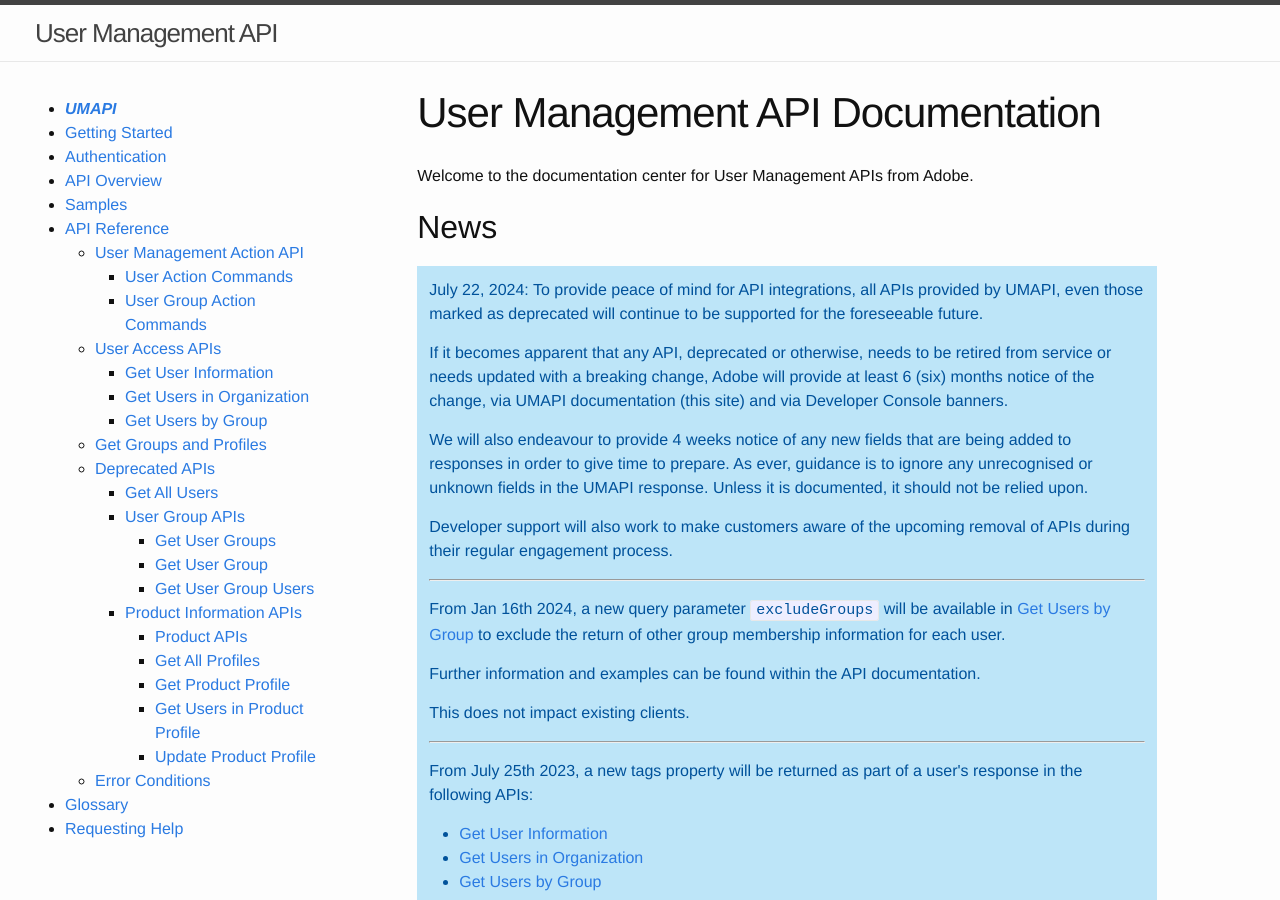
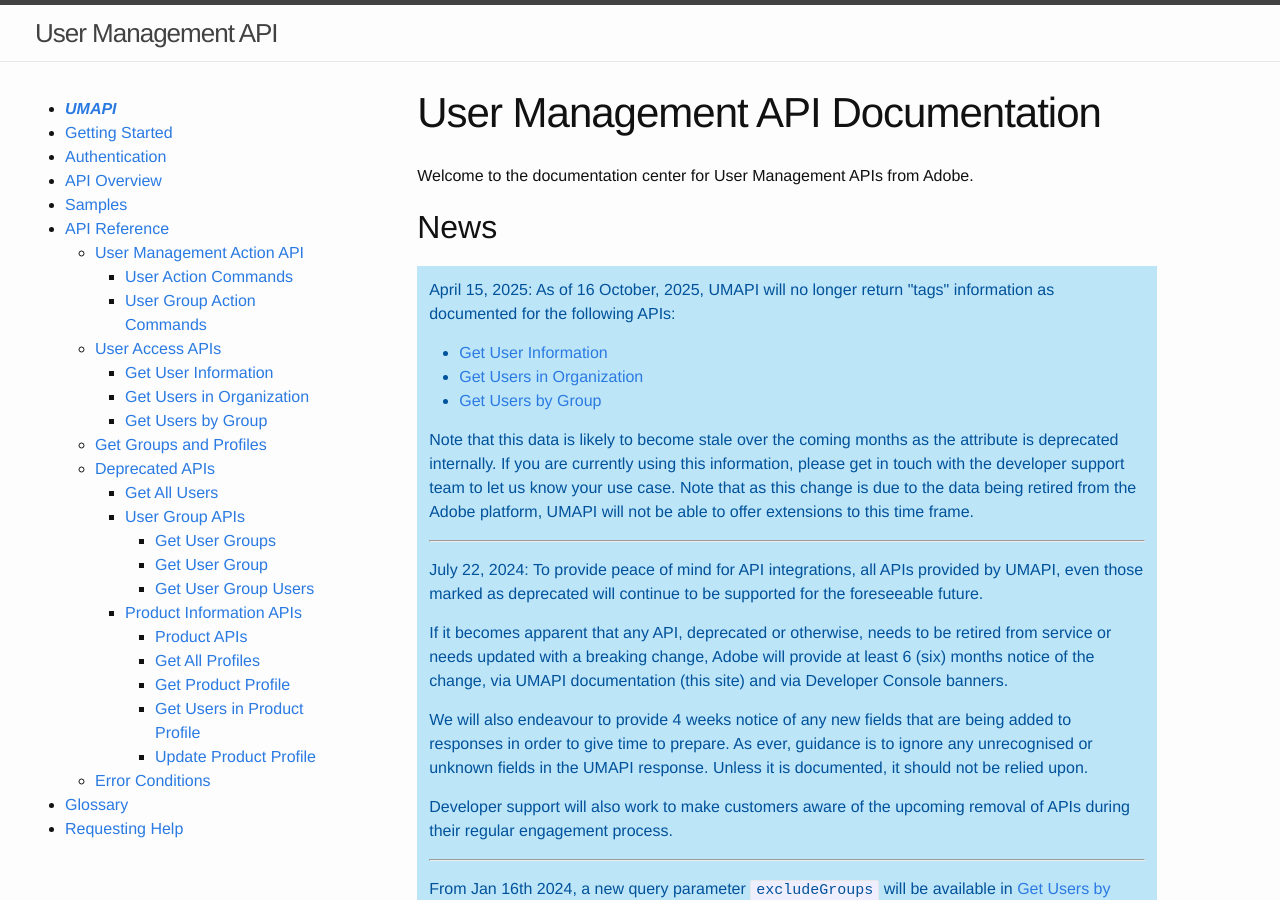
Before and after one commit to adobe-apiplatform/umapi-documentation, a Jekyll site: the page built from docs/en/index.md, in a window 1280 px wide and 900 px high. Built offline with Jekyll 4.4.1, drawn with Linux system fonts in a browser that asks for light colours.

Commit message:
Announcement for deprecation and removal of tags

```diff
--- a/docs/en/index.md
+++ b/docs/en/index.md
@@ -11,6 +11,14 @@
 
 <h2>News</h2>
 <div class="isa_info">
+<p>April 15, 2025: As of 16 October, 2025, UMAPI will no longer return "tags" information as documented for the following APIs:</p>
+	<ul>
+		<li><a href="api/getUser.html">Get User Information</a></li>
+		<li><a href="api/getUsersWithPage.html">Get Users in Organization</a></li>
+		<li><a href="api/getUsersByGroup.html">Get Users by Group</a></li>
+	</ul>
+<p>Note that this data is likely to become stale over the coming months as the attribute is deprecated internally. If you are currently using this information, please get in touch with the developer support team to let us know your use case. Note that as this change is due to the data being retired from the Adobe platform, UMAPI will not be able to offer extensions to this time frame.</p>
+<hr class="api-ref-rule">
 <p>July 22, 2024: To provide peace of mind for API integrations, all APIs provided by UMAPI, even those marked as deprecated will continue to be supported for the foreseeable future.</p>
 <p>If it becomes apparent that any API, deprecated or otherwise, needs to be retired from service or needs updated with a breaking change, Adobe will provide at least 6 (six) months notice of the change, via UMAPI documentation (this site) and via Developer Console banners.</p>
 <p>We will also endeavour to provide 4 weeks notice of any new fields that are being added to responses in order to give time to prepare. As ever, guidance is to ignore any unrecognised or unknown fields in the UMAPI response. Unless it is documented, it should not be relied upon.</p>
```
Also changed, not shown: docs/en/api/getUser.md (+5 -0 lines), docs/en/api/getUsersByGroup.md (+6 -0 lines), docs/en/api/getUsersWithPage.md (+4 -0 lines).
